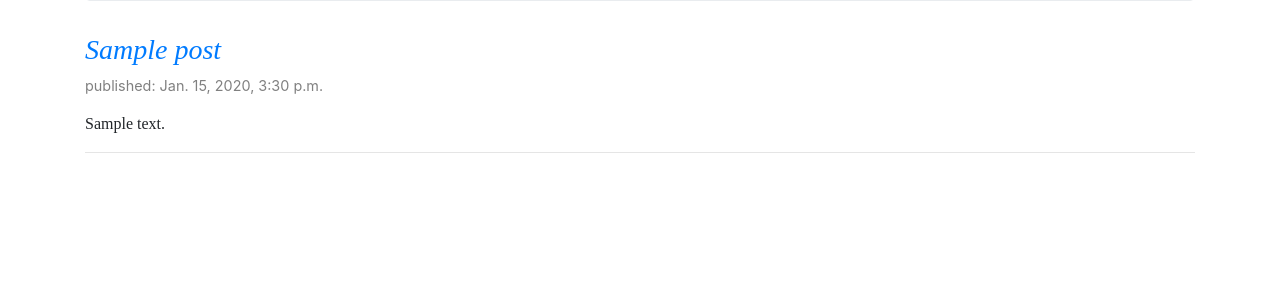
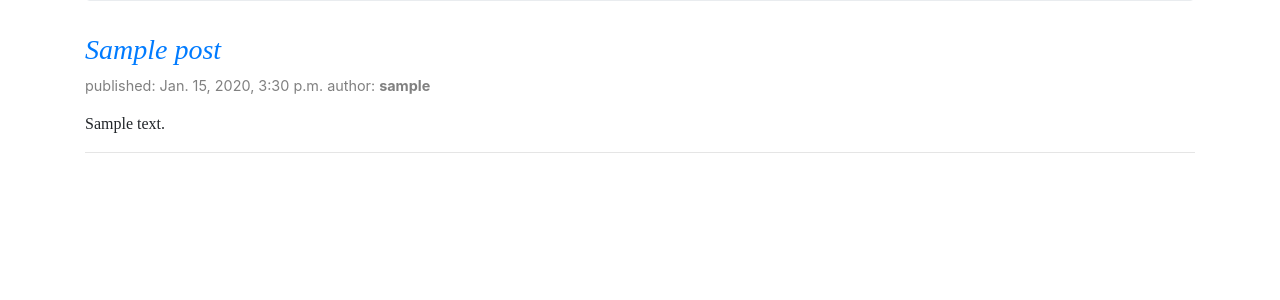
Before and after one commit to love-u-3000/blog, a Django app: page / in a window 1280 px wide. Shown: the part 231-531 px from the top of the page. Run offline with Django 3.2, Linux system fonts and the light colour scheme; a user stored in the database is signed in; tables that the repository leaves empty hold one stand-in row (values such as "Sample post"); some libraries are stand-ins or nearby versions.

Commit message:
printing author details

```diff
--- a/templates/myblog/index.html
+++ b/templates/myblog/index.html
@@ -29,7 +29,7 @@
 						<a href="{% url 'myblog:editpost' post.pk %}">{{post.title}}</a>
 					</h3>
 					<p style="font-size: 0.9em; color: grey;">
-						published: {{post.published_date}}
+						published: {{post.published_date}} author: <strong>{{post.author}}</strong>
 					</p>
 					<p style="font-family: Lobster;">{{post.text}}</p>
 				</div>
```
